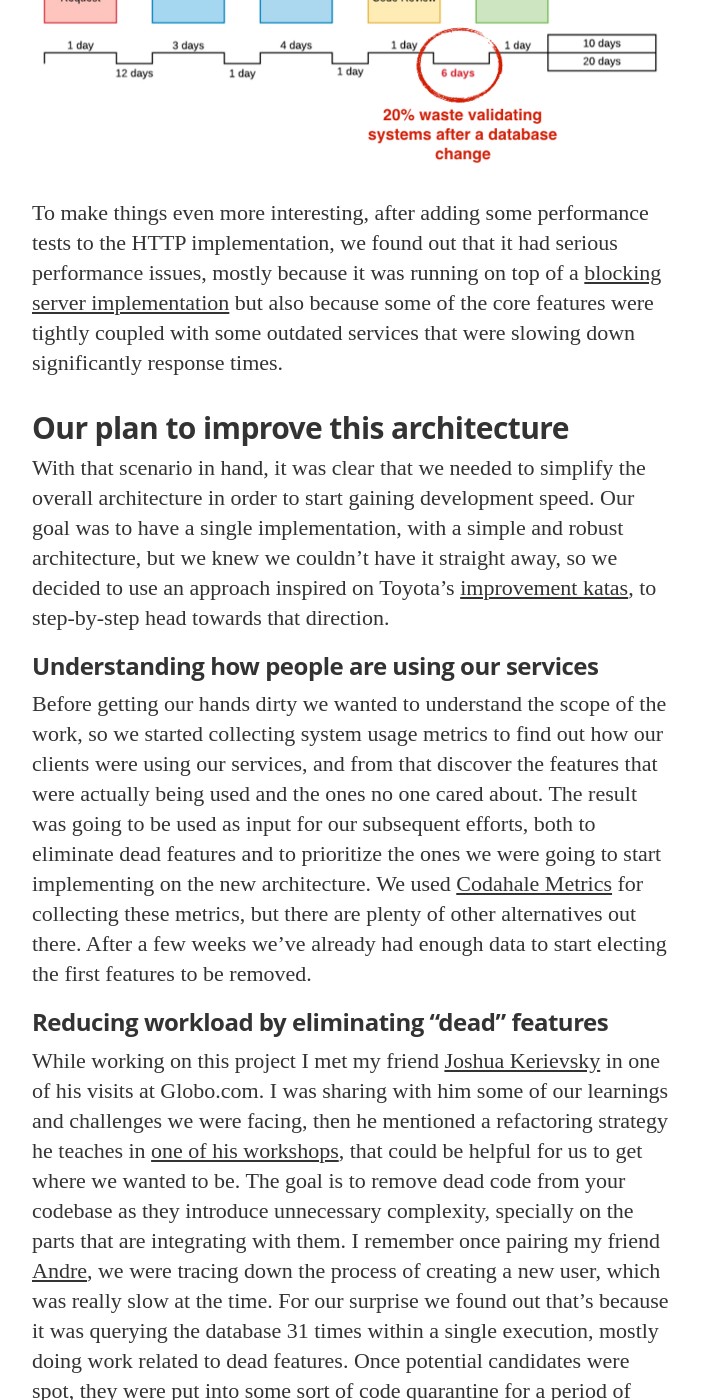
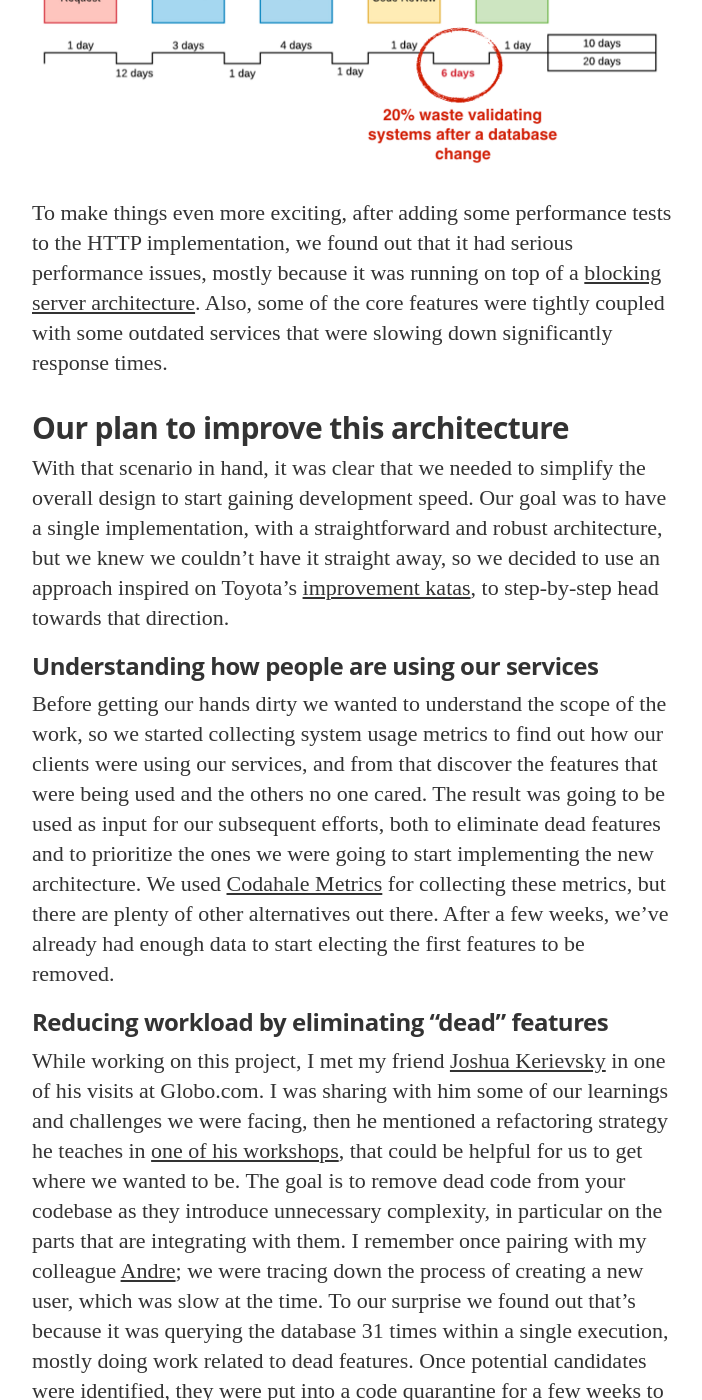
Before and after one commit to amartinsn/amartinsn.github.io, a Jekyll site: the page built from _posts/2016-07-28-lessons-learned-from-software-rewrites.md, in a window 1280 px wide and 1400 px high, scrolled down 2590 px. Shown: the whole window, without its empty margins (288-990 px from the left). Built offline with Jekyll 4.4.1, drawn with Linux system fonts in a browser that asks for light colours; nearby versions of some CDN libraries; some web fonts are replaced; Markdown is read by kramdown in place of the engine named in the settings; comment, search, counter and statistics services are not loaded; some of the changed text lies outside the part shown.

Commit message:
some english fixes

```diff
--- a/_posts/2016-07-28-lessons-learned-from-software-rewrites.md
+++ b/_posts/2016-07-28-lessons-learned-from-software-rewrites.md
@@ -9,19 +9,19 @@ tags:
 ---
 A couple of years ago I joined a team working on one of [Globo](http://globo.com)’s core products, the platform responsible for user identification and authorization within all our products. With the increasing necessity to know more about our users, to be able to offer them a better experience on our products, my main challenge was to help this team improve the current software architecture, which was old and unreliable, impacting the cost of developing new features.
 
-The main service, called “Version3”, with all functionalities was implemented back in 2004, using Java and the EJB stack. All services talking to it were restricted to use Java, as the only integration point were the EJB clients. As time passed and development teams started creating systems using technologies other than Java, the company felt they needed a better solution, one that was agnostic to any programming language, so they decided to build “Version4”, a feature compatible RESTful implementation of “Version3”.
+The primary service, called “Version3”, with all functionalities was implemented back in 2004, using Java and the EJB stack. All services talking to it were restricted to use Java, as the only integration point were the EJB clients. As time passed and development teams started creating systems using technologies other than Java, the company felt they needed a better solution, one that was agnostic to any programming language, so they decided to build “Version4”, a feature compatible RESTful implementation of “Version3”.
 
-Pretty much all features were rewritten on the new stack, some of them didn’t even make sense to the business anymore, but due to the lack of service usage metrics, they were also added to the scope, a huge waste of development effort.
+Pretty much all features were rewritten on the new stack, some of them didn’t even make sense to the business anymore, but due to the lack of service usage metrics, they were also added to the scope, a massive waste of development effort.
 
-With the release of the new HTTP implementation, most of the clients started using it right away, but a few other ones ended up continuing using the EJB implementation, as the cost of migrating all integrations points from EJB to HTTP was really high. As a result we ended up with two implementations of the same set of functionalities.
+With the release of the new HTTP implementation, most of the clients started using it right away, but a few other ones ended up continuing using the EJB implementation, as the cost of migrating all integrations points from EJB to HTTP was quite high. As a result, we ended up with two implementations of the same set of functionalities.
 
 ![](/assets/article_images/lessons-learned-from-software-rewrites/initial-scenario.png)
 
-This approach worked pretty well for a period of time until requests to new features started to pop out. They had to be implemented on both versions for compatibility, and those who have worked with EJB knows how hard and costly it is to test implementations, specially running acceptance tests when you need to spin up the container which is quite slow. That was affecting considerably the team’s ability to extend the system.
+This approach worked pretty well for some time until requests to new features started to pop out. The team had to implement them on both versions for compatibility, and those who have worked with EJB knows how hard and costly it is to test implementations, especially running acceptance tests when you need to spin up the container which is quite slow. That was affecting considerably the team’s ability to extend the system.
 
 ###Problems with duplicate systems
 
-The new service implementation definitely brought many benefits to the organization, as HTTP is a language agnostic protocol, development teams could explore even more technologies and use the right ones for their problems at hand. But when I joined the team, with this scenario at hand, I started to realize that keeping these two implementations alive was introducing too many bottlenecks on the development process, as described below.
+The new service implementation brought many benefits to the organization, as HTTP is a language agnostic protocol, development teams could explore even more technologies and use the right ones for their problems at hand. But when I joined the team, with this scenario at hand, I started to realize that keeping these two implementations alive was introducing too many bottlenecks in the development process, as described below.
 
 ####Duplicate effort vs. partial feature availability
 
@@ -31,32 +31,32 @@ For every new feature request to the platform, the development team had to check
 
 With both systems sharing that same database, it became more expensive to maintain them, as for every change on any of the systems that triggered a change in the database, that would potentially break the other one, causing a ripple effect through every application using them. As a consequence, the development process became more bureaucratic and less responsive to business demands, as developers needed to double check that both systems were working as expected.
 
-For one of the features I decided to write down all the times spent on every development stage and create a [value stream map](https://en.wikipedia.org/wiki/Value_stream_mapping) to understand how this delay was impacting our cycle time. I found out that this extra effort in validating systems after a database change took **20% of the whole development process**!
+For one of the features, I decided to write down all the times spent on every development stage and create a [value stream map](https://en.wikipedia.org/wiki/Value_stream_mapping) to understand how this delay was impacting our cycle time. I found out that this extra effort in validating systems after a database change took **20% of the whole development process**!
 
 ![](/assets/article_images/lessons-learned-from-software-rewrites/vsm.png)
 
-To make things even more interesting, after adding some performance tests to the HTTP implementation, we found out that it had serious performance issues, mostly because it was running on top of a [blocking server implementation](http://stackoverflow.com/questions/8362794/networked-systems-whats-the-difference-between-a-blocking-and-a-non-blocki) but also because some of the core features were tightly coupled with some outdated services that were slowing down significantly response times.
+To make things even more exciting, after adding some performance tests to the HTTP implementation, we found out that it had serious performance issues, mostly because it was running on top of a [blocking server architecture](http://stackoverflow.com/questions/8362794/networked-systems-whats-the-difference-between-a-blocking-and-a-non-blocki). Also, some of the core features were tightly coupled with some outdated services that were slowing down significantly response times.
 
 ###Our plan to improve this architecture
 
-With that scenario in hand, it was clear that we needed to simplify the overall architecture in order to start gaining development speed. Our goal was to have a single implementation, with a simple and robust architecture, but we knew we couldn’t have it straight away, so we decided to use an approach inspired on Toyota’s [improvement katas](http://blog.crisp.se/2013/05/14/jimmyjanlen/improvement-theme-simple-and-practical-toyota-kata), to step-by-step head towards that direction.
+With that scenario in hand, it was clear that we needed to simplify the overall design to start gaining development speed. Our goal was to have a single implementation, with a straightforward and robust architecture, but we knew we couldn’t have it straight away, so we decided to use an approach inspired on Toyota’s [improvement katas](http://blog.crisp.se/2013/05/14/jimmyjanlen/improvement-theme-simple-and-practical-toyota-kata), to step-by-step head towards that direction.
 
 ####Understanding how people are using our services
 
-Before getting our hands dirty we wanted to understand the scope of the work, so we started collecting system usage metrics to find out how our clients were using our services, and from that discover the features that were actually being used and the ones no one cared about. The result was going to be used as input for our subsequent efforts, both to eliminate dead features and to prioritize the ones we were going to start implementing on the new architecture. We used [Codahale Metrics](http://metrics.dropwizard.io/) for collecting these metrics, but there are plenty of other alternatives out there. After a few weeks we’ve already had enough data to start electing the first features to be removed.
+Before getting our hands dirty we wanted to understand the scope of the work, so we started collecting system usage metrics to find out how our clients were using our services, and from that discover the features that were being used and the others no one cared. The result was going to be used as input for our subsequent efforts, both to eliminate dead features and to prioritize the ones we were going to start implementing the new architecture. We used [Codahale Metrics](http://metrics.dropwizard.io/) for collecting these metrics, but there are plenty of other alternatives out there. After a few weeks, we’ve already had enough data to start electing the first features to be removed.
 
 ####Reducing workload by eliminating "dead" features
 
-While working on this project I met my friend [Joshua Kerievsky](https://www.industriallogic.com/people/joshua) in one of his visits at Globo.com. I was sharing with him some of our learnings and challenges we were facing, then he mentioned a refactoring strategy he teaches in [one of his workshops](https://www.industriallogic.com/onsite-workshops/testing-and-refactoring/), that could be helpful for us to get where we wanted to be. The goal is to remove dead code from your codebase as they introduce unnecessary complexity, specially on the parts that are integrating with them. I remember once pairing my friend [Andre](https://twitter.com/andrerigon), we were tracing down the process of creating a new user, which was really slow at the time. For our surprise we found out that's because it was querying the database 31 times within a single execution, mostly doing work related to dead features. Once potential candidates were spot, they were put into some sort of code quarantine for a period of time to make sure no one was actually using them, and then deleted completely. We spend a few months doing that and **ended up reducing the number of features by ~40%**, which was a great return of investment.
+While working on this project, I met my friend [Joshua Kerievsky](https://www.industriallogic.com/people/joshua) in one of his visits at Globo.com. I was sharing with him some of our learnings and challenges we were facing, then he mentioned a refactoring strategy he teaches in [one of his workshops](https://www.industriallogic.com/onsite-workshops/testing-and-refactoring/), that could be helpful for us to get where we wanted to be. The goal is to remove dead code from your codebase as they introduce unnecessary complexity, in particular on the parts that are integrating with them. I remember once pairing with my colleague [Andre](https://twitter.com/andrerigon); we were tracing down the process of creating a new user, which was slow at the time. To our surprise we found out that's because it was querying the database 31 times within a single execution, mostly doing work related to dead features. Once potential candidates were identified, they were put into a code quarantine for a few weeks to make sure no one was using them, and then deleted completely. We spent a few months doing that and **ended up reducing the number of features by ~40%**, which was a good return on investment.
 
 ####Creating a Strangler Application to slowly get rid of the old systems
 
-The metrics we’d collected were also useful to rank the most important features and from that elect the ones we would start tackling. For every piece of functionality we created a suite of [characterization tests](http://c2.com/cgi/wiki?CharacterizationTest) where we verified exactly how it was supposed to behave and we also took advantage of that to start using a technique called [continuous integration](https://en.wikipedia.org/wiki/Continuous_integration), that allowed us to automatically check, on every build, that it was still working as expected. That increased the level of confidence of the team to implement the functionality on the new stack, which was based on [Scala](http://www.scala-lang.org/) and [Finagle](http://twitter.github.io/finagle/).
+The metrics we’d collected were also useful to rank the most important features and from that select the ones we would start tackling. For every piece of functionality, we created a suite of [characterization tests](http://c2.com/cgi/wiki?CharacterizationTest) where we verified exactly how it was supposed to behave, and we also took advantage of that to start using a technique called [continuous integration](https://en.wikipedia.org/wiki/Continuous_integration), that allowed us to automatically check, on every build, that it was still working as expected. That increased the level of confidence of the team to implement the functionality on the new stack, which was based on [Scala](http://www.scala-lang.org/) and [Finagle](http://twitter.github.io/finagle/).
 
-We used a technique called [Strangler Application](http://www.martinfowler.com/bliki/StranglerApplication.html) to rewrite every feature into the new stack. As [Martin Fowler](http://martinfowler.com/) describes on his post, *it works by gradually creating a new system around the edges of the old one, letting it grow slowly over several years until the old system is strangled*. The main reason why we decided to go with that approach was because the whole process needed to be extremely transparent to the users of our services. To make that happen we’ve implemented a HTTP [Content-Based Router](http://www.enterpriseintegrationpatterns.com/ContentBasedRouter.html) that intercepted every request to our services, and where we could tell which implementation it was going to use to handle specific endpoints. So once a functionality was implemented on the new stack, with all characterization tests passing, all we needed to do was to tell the router to use this new implementation, instead of the old one, and everyone consuming this endpoint would be automatically using the new implementation! This strategy would also allow us to rollback to the old version if something wrong happened.
+We used a technique called [Strangler Application](http://www.martinfowler.com/bliki/StranglerApplication.html) to rewrite every feature into the new stack. As [Martin Fowler](http://martinfowler.com/) describes in his post, *it works by gradually creating a new system around the edges of the old one, letting it grow slowly over several years until the old system is strangled*. The reason why we decided to go with that approach was that the whole process needed to be extremely transparent to the users of our services. To make that happen we’ve implemented a HTTP [Content-Based Router](http://www.enterpriseintegrationpatterns.com/ContentBasedRouter.html) that intercepted every request to our services, and where we could tell which implementation it was going to use to handle specific endpoints. So once a functionality was implemented on the new stack, with all characterization tests passing, all we needed to do was to tell the router to use this new implementation, instead of the old one, and everyone consuming this endpoint would be automatically using the new implementation! This strategy would also allow us to rollback to the old version if something wrong happened.
 
 ![](/assets/article_images/lessons-learned-from-software-rewrites/strangle.png)
 
 ###Takeaways
 
-Software rewrite is a really painful process, no matter which strategy you choose to use. On a another experience we decided to rebuild the whole thing in parallel, while the old system was in production, and I remember we dedicating a lot of effort trying to catch up with the old system, as it continued growing. The Strangle Application strategy is the one that worked for me, although it’s a long process to get there. I left the project a year ago and last time I heard from them they were still working on that. It all will depend on your scenario.
+Software rewrite is a quite painful process, no matter which strategy you choose to use. On another experience, we decided to rebuild the whole thing in parallel, while the old system was in production, and I remember we dedicating a lot of effort trying to catch up with the old system, as it continued growing. The Strangle Application strategy is the one that worked for me, although it’s a long process to get there. I left the project a year ago and last time I heard from them, they were still working on that. It all will depend on your scenario.
```
